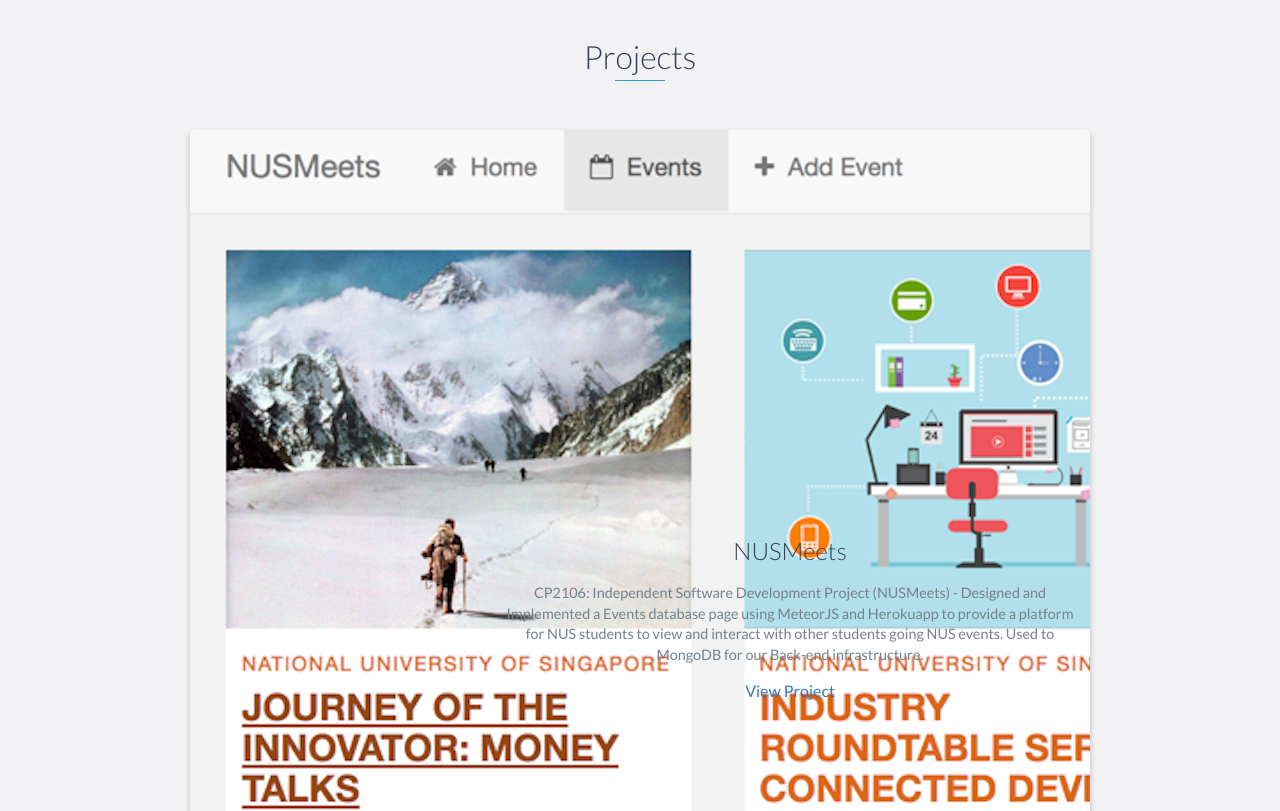
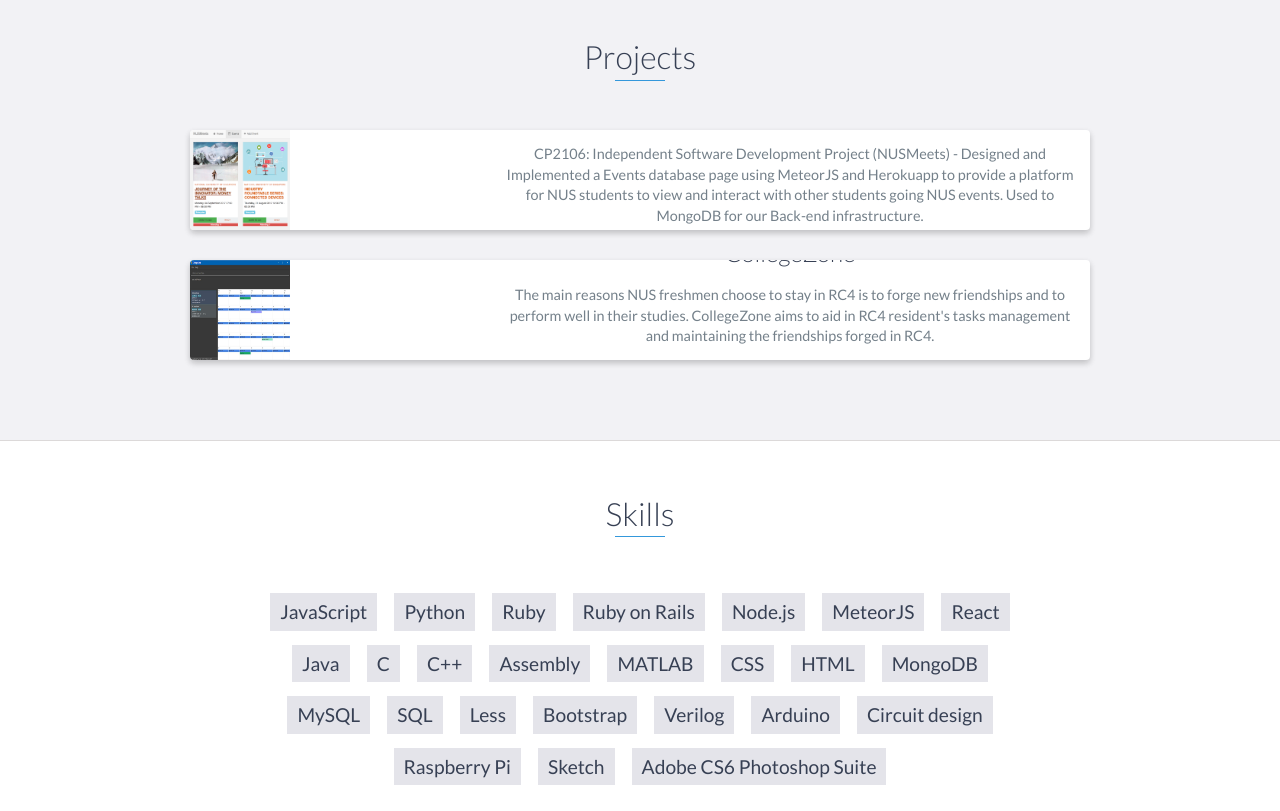
Before and after one commit to sham-sheer/sham-sheer.github.io, a website: page index.html in a window 1280 px wide. Shown: the part 1800-2611 px from the top of the page. Drawn offline with nearby package versions, Linux system fonts and the light colour scheme.

Commit message:
Added Images

```diff
--- a/index.html
+++ b/index.html
@@ -159,7 +159,7 @@
             <div class="row">
                 <div class="project shadow-large">
                     <div class="project-image">
-                        <img src="images/nusmeets.png" />
+                        <img src="images/nusmeets.png" width="100" height="100"/>
                     </div>
                     <!-- End .project-image -->
                     <div class="project-info">
@@ -179,7 +179,7 @@
 
                 <div class="project shadow-large">
                     <div class="project-image">
-                        <img src="images/collegezone.png" />
+                        <img src="images/collegezone.png" width="100" height="100"/>
                     </div>
                     <!-- End .project-image -->
                     <div class="project-info">
```
